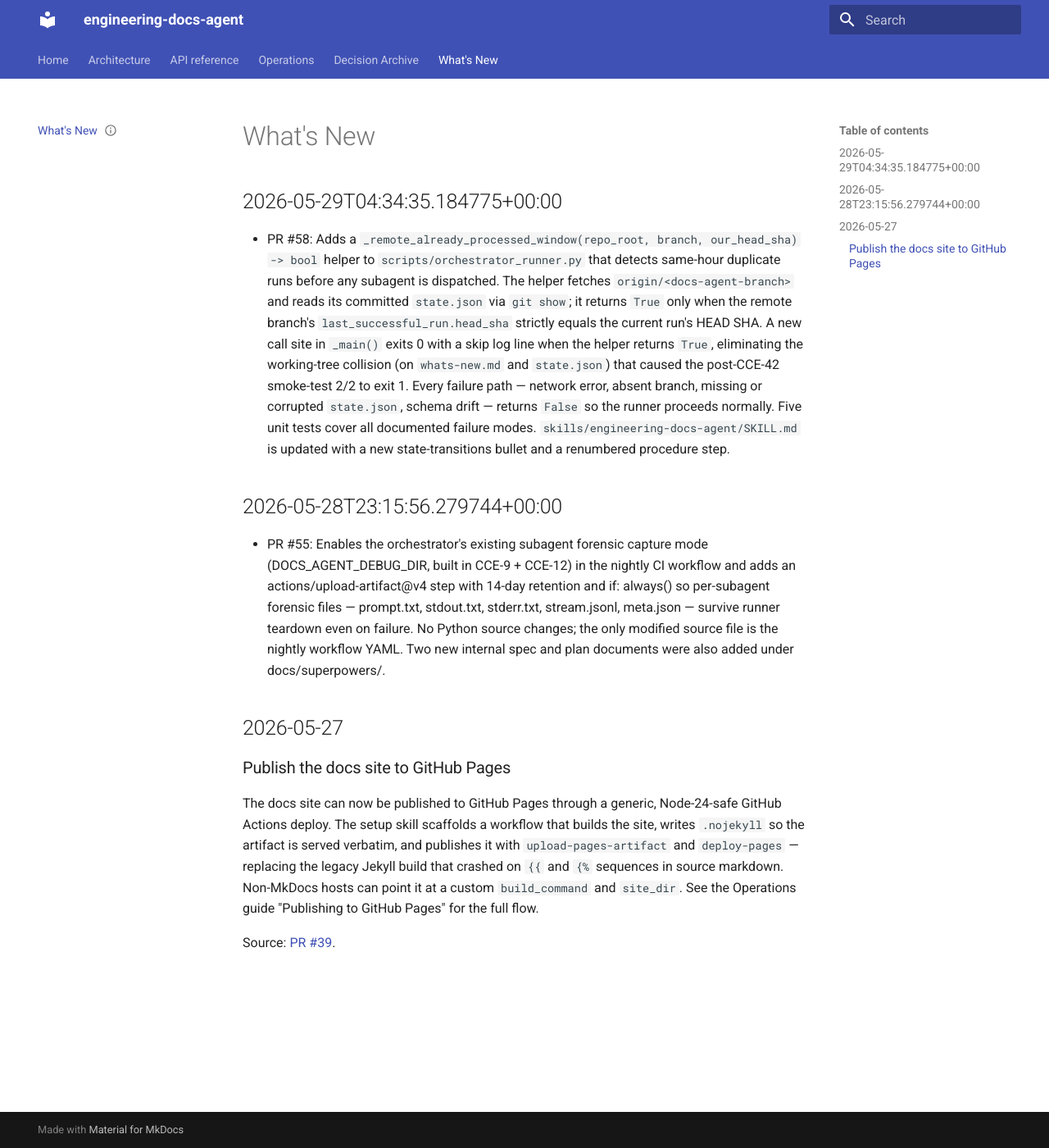
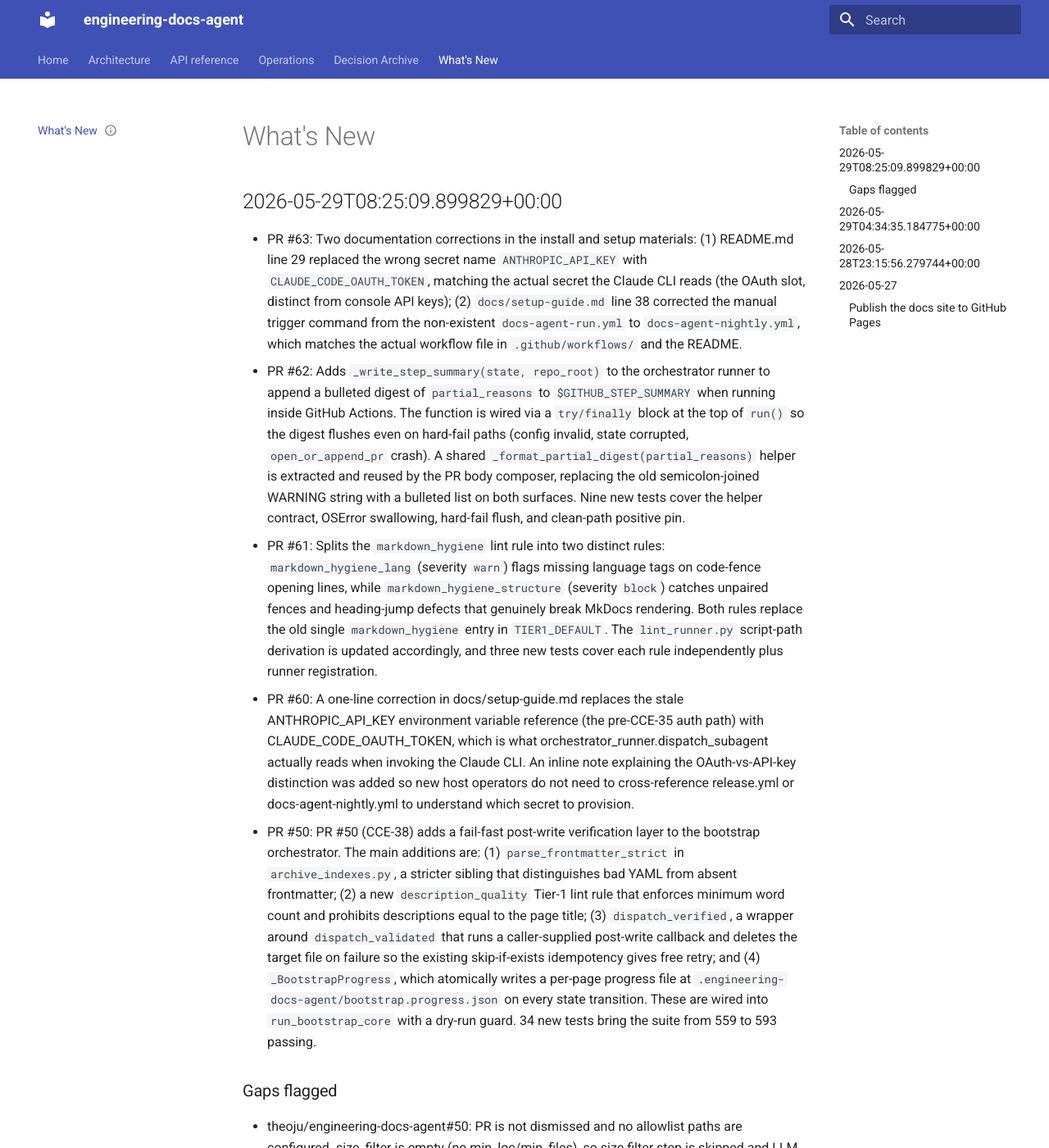
Before and after one commit to theoju/engineering-docs-agent, an MkDocs documentation site: the page built from docs/site-src/whats-new.md, in a window 1280 px wide and 1400 px high. Shown: the whole window at 82% size. Built offline with MkDocs 1.6.1 and Material for MkDocs 9.7.7, drawn with Linux system fonts in a browser that asks for light colours; some of the changed text lies outside the part shown.

Commit message:
docs(agent): run 2026-05-29T08:25:09.899829+00:00 (partial)

````diff
--- /dev/null
+++ b/docs/site-src/architecture/bootstrap-fail-fast.md
@@ -0,0 +1,69 @@
+---
+status: draft
+sources:
+  - https://github.com/theoju/engineering-docs-agent/pull/50
+synthesized_into: []
+---
+
+# Bootstrap fail-fast verification
+
+The bootstrap orchestrator previously trusted the `page-author` subagent's `ok: true` reply without re-reading the artifact it wrote to disk. Bad YAML frontmatter, absent frontmatter, and thin descriptions could reach the published site undetected. PR #50 (CCE-38) closes that gap with a fail-fast verification layer wired into `run_bootstrap_core`.
+
+## Root cause
+
+`run_bootstrap_core` used `ok: true` in the subagent JSON response as the acceptance signal. The subagent controls that field — if it misformatted the file and still returned `ok: true`, the orchestrator moved on. The CCE-15 and CCE-36 retrospectives identified three recurring intervention patterns all traceable to this single trust assumption.
+
+## What changed
+
+### `parse_frontmatter_strict` (`archive_indexes.py`)
+
+A stricter sibling of the existing `parse_frontmatter` that distinguishes two distinct failure modes: absent frontmatter (no `---` delimiter at all) and present-but-invalid YAML (delimiters present, content malformed). Callers that need only the lenient parse continue using the original; the verification layer calls the strict variant so it can log the right error and route the retry correctly.
+
+### `dispatch_verified` (`scripts/orchestrator_runner.py`)
+
+A wrapper around the existing `dispatch_validated` that accepts a caller-supplied post-write callback. After dispatch completes, the callback reads the target file and runs the verification checks. If verification fails, `dispatch_verified` deletes the target file before returning an error. Because `run_bootstrap_core` already skips pages whose target path exists (`if target_path.exists(): skip`), deleting on failure gives free retry semantics — a subsequent run picks up the page as if it were never attempted.
+
+The dry-run guard is respected: in dry-run mode the callback is not invoked and the file is never deleted.
+
+### `description_quality` lint rule (Tier-1)
+
+A new Tier-1 rule added to `scripts/lint/`. It enforces two constraints:
+
+- The `description` frontmatter field must meet a minimum word count (currently five words).
+- The `description` value must not be identical to the page title.
+
+Both constraints fire as lint errors, not warnings, so they block a page from passing the Tier-1 gate. The rule is enabled by default on any host with `lint.tier1: default`.
+
+### `_BootstrapProgress` (`scripts/orchestrator_runner.py`)
+
+A small dataclass that atomically writes a per-page state record to `.engineering-docs-agent/bootstrap.progress.json` on every state transition (started, verified, skipped, failed). Writes are atomic: the helper writes to a temp file in the same directory then `os.replace`s it so a crash mid-write never leaves a partial JSON file. The progress file is gitignored and intended for operational visibility — you can `cat` it during a long bootstrap run to see which pages are in-flight and which have been accepted.
+
+Three early-exit paths that can cause an under-count in the progress file are tracked as follow-up work and are not fixed in this PR.
+
+## Verification sequence
+
+For each candidate page, `run_bootstrap_core` now follows this sequence:
+
+1. Check `target_path.exists()` — skip if true (idempotency, unchanged).
+2. Call `dispatch_verified` with the page-author payload and a verification callback.
+3. The callback calls `parse_frontmatter_strict` on the written file. Failure → delete file, return error.
+4. The callback runs `description_quality` checks. Failure → delete file, return error.
+5. On success, `_BootstrapProgress` records `verified` for the page.
+
+Steps 3 and 4 run in the callback, inside `dispatch_verified`, before control returns to `run_bootstrap_core`. The orchestrator sees a clean success or a clean failure — it never sees a partially-accepted page.
+
+## Test coverage
+
+PR #50 added 34 tests, growing the suite from 559 to 593 passing. The new tests cover:
+
+- `parse_frontmatter_strict` distinguishing absent vs. malformed frontmatter.
+- `dispatch_verified` deleting the target file when the callback raises.
+- `dispatch_verified` leaving the target file intact when the callback passes.
+- `description_quality` triggering on short and title-equal descriptions.
+- `_BootstrapProgress` atomic write behavior under simulated mid-write crash.
+
+All tests use the fixture-driven dry-run path; the real Claude CLI dispatch is monkeypatched.
+
+## Relationship to existing helpers
+
+`parse_frontmatter` in `archive_indexes.py` is unchanged and continues to serve all callers that do not need error-mode discrimination. Before calling the strict variant anywhere else, `grep -rn parse_frontmatter_strict` to confirm you are reaching for the right function — the two have different return shapes on failure.
--- /dev/null
+++ b/docs/site-src/setup-guide.md
@@ -0,0 +1,57 @@
+---
+status: draft
+sources:
+  - https://github.com/theoju/engineering-docs-agent/pull/63
+  - https://github.com/theoju/engineering-docs-agent/pull/60
+synthesized_into: []
+---
+
+# Setup Guide
+
+## Prerequisites
+
+- Claude Code installed.
+- A host repo with a docs site (MkDocs or Docusaurus).
+- GitHub Actions enabled.
+
+## One-time setup
+
+Run from inside the host repo:
+
+```
+claude /engineering-docs-agent-setup
+```
+
+This will:
+
+1. Auto-discover your docs framework, source directory, and lens IA.
+2. Ask you about Slack/email, voice preferences, gap-detection allowlist, and Tier 2 lint rules.
+3. Write `.engineering-docs-agent/config.yml`, `.engineering-docs-agent/state.json`, and the two workflow files.
+
+## Configuring secrets
+
+Set the following in your repo's Actions secrets:
+
+- `CLAUDE_CODE_OAUTH_TOKEN` (required) — OAuth token from `claude setup-token` (starts with `sk-ant-oat…`). This is distinct from console API keys (`sk-ant-api…`); the Claude CLI reads the OAuth slot, not `ANTHROPIC_API_KEY`. Setting the wrong secret causes silent auth failures at dispatch time.
+- `GITHUB_TOKEN` (provided automatically)
+- `JIRA_API_TOKEN` (if Jira opt-in)
+- `SLACK_WEBHOOK_URL` (if Slack notifications enabled)
+- `SMTP_SERVER`, `SMTP_USER`, `SMTP_PASSWORD` (if email enabled)
+
+## First run
+
+The nightly cron fires at the time configured in `config.yml`. To trigger a run manually:
+
+```
+gh workflow run docs-agent-nightly.yml -f reason="<your reason>"
+gh run watch
+```
+
+The `reason` input is a free-text label surfaced in the run summary. The actual workflow file is `.github/workflows/docs-agent-nightly.yml` — using any other filename (e.g., `docs-agent-run.yml`) will produce a "workflow not found" error.
+
+## Troubleshooting
+
+- **No PR opens after a run**: check the Actions log; usually a missing or misnamed secret. Confirm the repo secret is named `CLAUDE_CODE_OAUTH_TOKEN`, not `ANTHROPIC_API_KEY`.
+- **Lint failures dropping pages silently**: check the PR body's "Partial run" section.
+- **Verify workflow can't find the build run**: confirm `publishing.build_workflow` in `config.yml` matches your deploy workflow's filename.
+- **`workflow not found` on manual trigger**: confirm you're referencing `docs-agent-nightly.yml`, not a stale alias.
--- a/docs/site-src/whats-new.md
+++ b/docs/site-src/whats-new.md
@@ -7,6 +7,15 @@ synthesized_into: []
 ---
 
 # What's New
+
+## 2026-05-29T08:25:09.899829+00:00
+- PR #63: Two documentation corrections in the install and setup materials: (1) README.md line 29 replaced the wrong secret name `ANTHROPIC_API_KEY` with `CLAUDE_CODE_OAUTH_TOKEN`, matching the actual secret the Claude CLI reads (the OAuth slot, distinct from console API keys); (2) `docs/setup-guide.md` line 38 corrected the manual trigger command from the non-existent `docs-agent-run.yml` to `docs-agent-nightly.yml`, which matches the actual workflow file in `.github/workflows/` and the README.
+- PR #62: Adds `_write_step_summary(state, repo_root)` to the orchestrator runner to append a bulleted digest of `partial_reasons` to `$GITHUB_STEP_SUMMARY` when running inside GitHub Actions. The function is wired via a `try/finally` block at the top of `run()` so the digest flushes even on hard-fail paths (config invalid, state corrupted, `open_or_append_pr` crash). A shared `_format_partial_digest(partial_reasons)` helper is extracted and reused by the PR body composer, replacing the old semicolon-joined WARNING string with a bulleted list on both surfaces. Nine new tests cover the helper contract, OSError swallowing, hard-fail flush, and clean-path positive pin.
+- PR #61: Splits the `markdown_hygiene` lint rule into two distinct rules: `markdown_hygiene_lang` (severity `warn`) flags missing language tags on code-fence opening lines, while `markdown_hygiene_structure` (severity `block`) catches unpaired fences and heading-jump defects that genuinely break MkDocs rendering. Both rules replace the old single `markdown_hygiene` entry in `TIER1_DEFAULT`. The `lint_runner.py` script-path derivation is updated accordingly, and three new tests cover each rule independently plus runner registration.
+- PR #60: A one-line correction in docs/setup-guide.md replaces the stale ANTHROPIC_API_KEY environment variable reference (the pre-CCE-35 auth path) with CLAUDE_CODE_OAUTH_TOKEN, which is what orchestrator_runner.dispatch_subagent actually reads when invoking the Claude CLI. An inline note explaining the OAuth-vs-API-key distinction was added so new host operators do not need to cross-reference release.yml or docs-agent-nightly.yml to understand which secret to provision.
+- PR #50: PR #50 (CCE-38) adds a fail-fast post-write verification layer to the bootstrap orchestrator. The main additions are: (1) `parse_frontmatter_strict` in `archive_indexes.py`, a stricter sibling that distinguishes bad YAML from absent frontmatter; (2) a new `description_quality` Tier-1 lint rule that enforces minimum word count and prohibits descriptions equal to the page title; (3) `dispatch_verified`, a wrapper around `dispatch_validated` that runs a caller-supplied post-write callback and deletes the target file on failure so the existing skip-if-exists idempotency gives free retry; and (4) `_BootstrapProgress`, which atomically writes a per-page progress file at `.engineering-docs-agent/bootstrap.progress.json` on every state transition. These are wired into `run_bootstrap_core` with a dry-run guard. 34 new tests bring the suite from 559 to 593 passing.
+### Gaps flagged
+- theoju/engineering-docs-agent#50: PR is not dismissed and no allowlist paths are configured. size_filter is empty (no min_loc/min_files), so size filter step is skipped and LLM judgment applies. This change introduces: (1) a new Tier-1 default lint rule (description_quality) — a user-visible behavior change affecting all host repos; (2) a new public API (parse_frontmatter_strict) on a shared-helpers-are-contracts boundary; (3) a new subsystem (_BootstrapProgress with atomic progress file lifecycle); (4) modified orchestrator dispatch semantics (dispatch_verified with post-write fail-fast and rollback). Each of these independently meets the bar for requiring a written spec/plan. The PR itself ships a spec (docs/superpowers/specs/2026-05-28-bootstrap-fail-fast-design.md) and a plan (docs/superpowers/plans/2026-05-28-bootstrap-fail-fast.md), confirming the authors also judged this spec-worthy.
 
 ## 2026-05-29T04:34:35.184775+00:00
 - PR #58: Adds a `_remote_already_processed_window(repo_root, branch, our_head_sha) -> bool` helper to `scripts/orchestrator_runner.py` that detects same-hour duplicate runs before any subagent is dispatched. The helper fetches `origin/<docs-agent-branch>` and reads its committed `state.json` via `git show`; it returns `True` only when the remote branch's `last_successful_run.head_sha` strictly equals the current run's HEAD SHA. A new call site in `_main()` exits 0 with a skip log line when the helper returns `True`, eliminating the working-tree collision (on `whats-new.md` and `state.json`) that caused the post-CCE-42 smoke-test 2/2 to exit 1. Every failure path — network error, absent branch, missing or corrupted `state.json`, schema drift — returns `False` so the runner proceeds normally. Five unit tests cover all documented failure modes. `skills/engineering-docs-agent/SKILL.md` is updated with a new state-transitions bullet and a renumbered procedure step.
````
Also changed, not shown: docs/site-src/architecture/linting-rules.md (added, +74 -0 lines), docs/site-src/architecture/linting.md (added, +126 -0 lines), docs/site-src/architecture/orchestrator.md (added, +46 -0 lines), docs/site-src/archive/2026-05-29-cce-46-markdown-hygiene-rule-split.md (added, +45 -0 lines), docs/site-src/operations/2026-05-29-partial-reasons-step-summary.md (added, +52 -0 lines), 1 other file.
